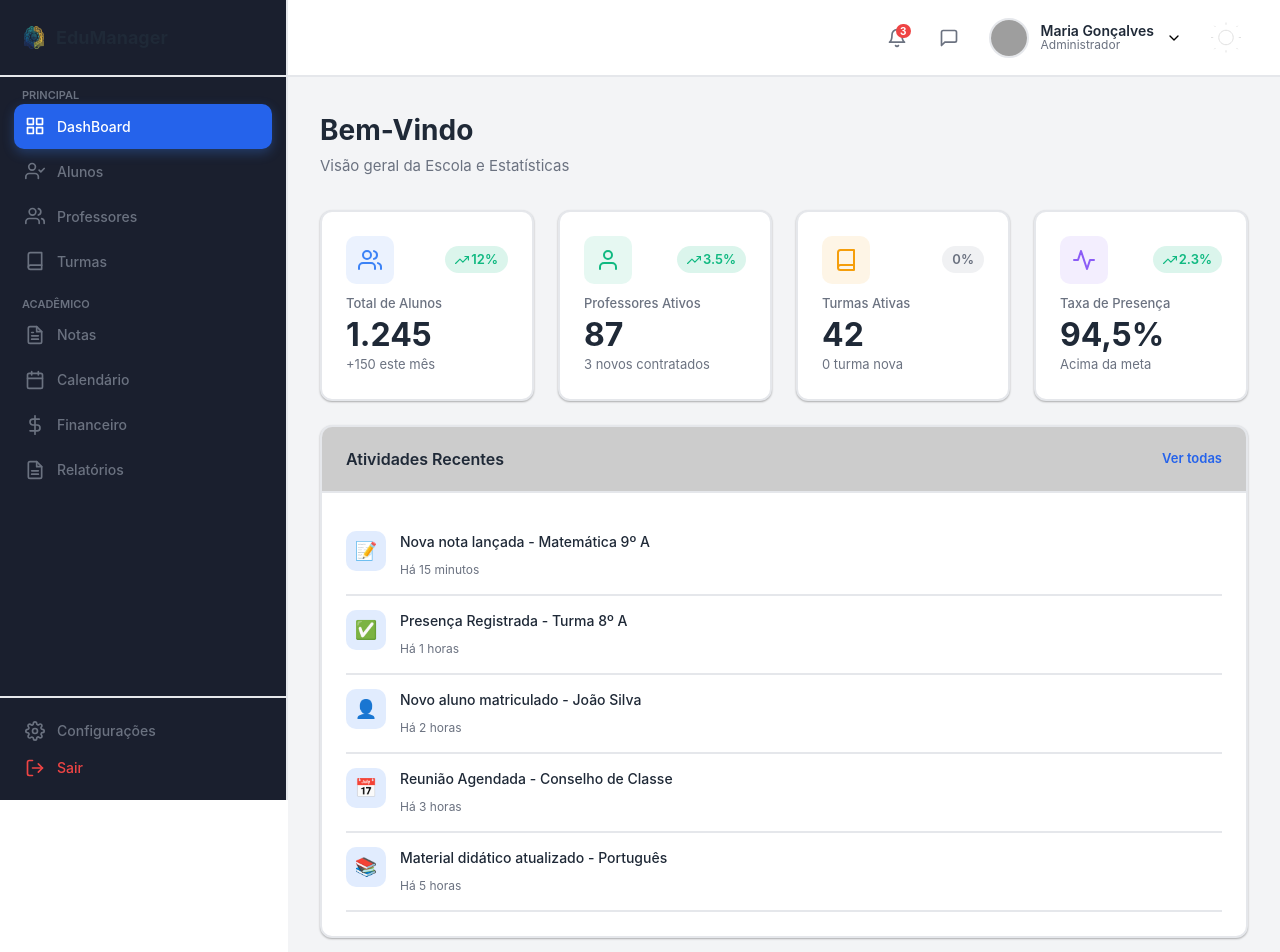
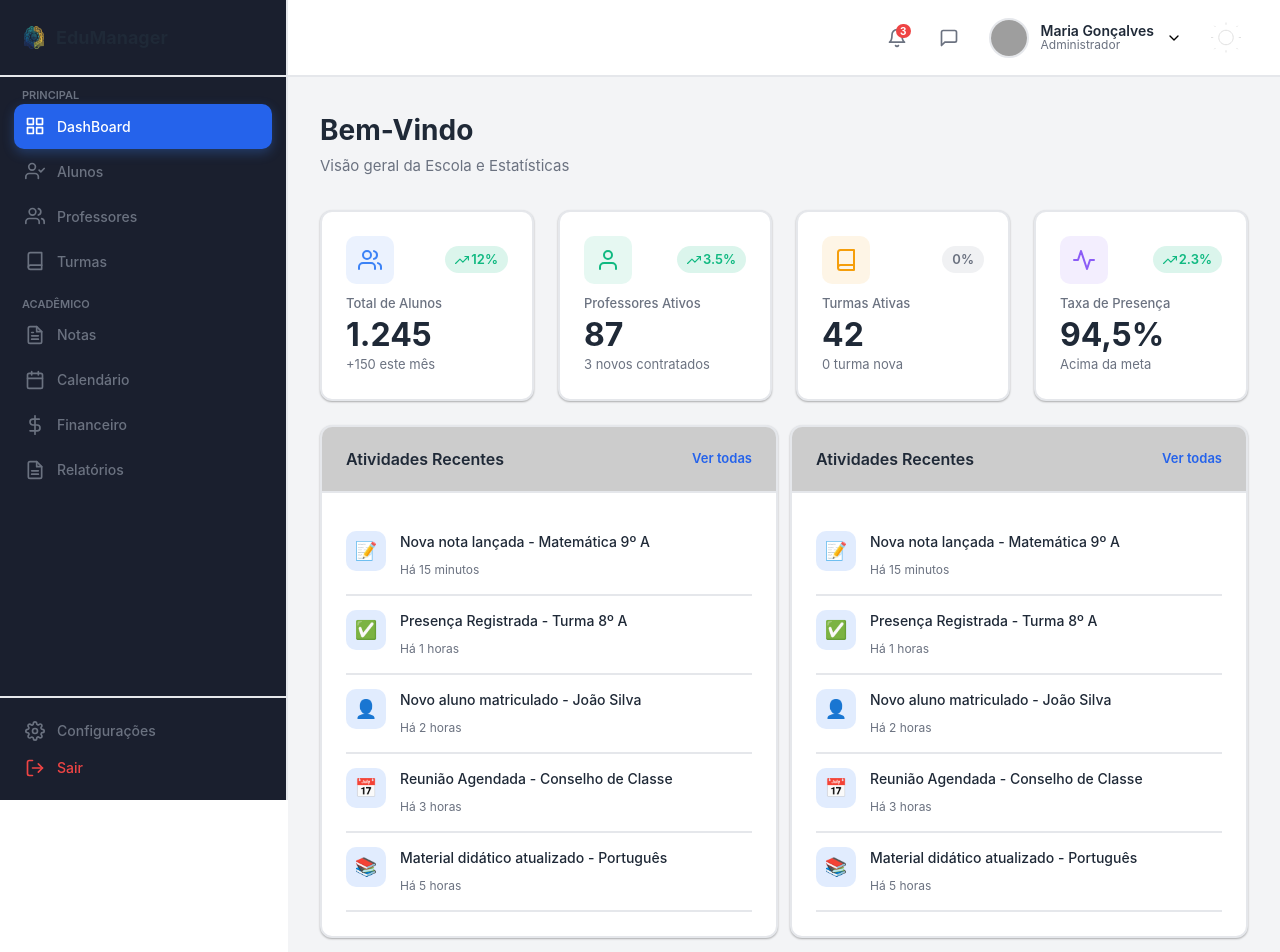
Before and after one commit to DevPeress/EduConnect-Web, a React (Vite) app: page /admin in a window 1280 px wide. Shown: the top 952 px of the page. Built offline with nearby package versions, Linux system fonts and the light colour scheme; grey boxes are pictures that could not be loaded.

Commit message:
Componetizando Atividades e Calendario

```diff
--- /dev/null
+++ b/src/components/Administracao/TabelasAdmin/AtividadesAdmin/index.tsx
@@ -0,0 +1,34 @@
+import { Link } from "react-router-dom";
+import type { AtividadeType } from "../../../../types/types";
+import TabelasAdmin from "..";
+
+const AtividadesRecentesAdmin = ({ atividades }: { atividades: AtividadeType[] }) => {
+  return (
+    <div
+      className="bg-(--bg-card) border-2 border-(--border-color) rounded-xl overflow-hidden "
+      style={{ boxShadow: "0 1px 2px rgba(0, 0, 0, 0.3)" }}
+    >
+      <div
+        className="py-5 px-6 border-b-2 border-b-(--border-color) flex justify-between items-center"
+        style={{ background: "rgba(0, 0, 0, 0.2)" }}
+      >
+        <h2 className="text-[16px] font-semibold text-(--text-primary)">
+          Atividades Recentes
+        </h2>
+        <Link
+          to={""}
+          className="text-(--primary-color) text-[13px] font-semibold"
+        >
+          Ver todas
+        </Link>
+      </div>
+      <div className="p-6">
+        {atividades.map((item, index) => (
+          <TabelasAdmin key={index} valores={item} />
+        ))}
+      </div>
+    </div>
+  );
+};
+
+export default AtividadesRecentesAdmin;
--- /dev/null
+++ b/src/components/Administracao/TabelasAdmin/CalendarioAdmin/index.tsx
@@ -0,0 +1,34 @@
+import { Link } from "react-router-dom";
+import type { AtividadeType } from "../../../../types/types";
+import TabelasAdmin from "..";
+
+const CalendarioAdmin = ({ atividades }: { atividades: AtividadeType[] }) => {
+  return (
+    <div
+      className="bg-(--bg-card) border-2 border-(--border-color) rounded-xl overflow-hidden "
+      style={{ boxShadow: "0 1px 2px rgba(0, 0, 0, 0.3)" }}
+    >
+      <div
+        className="py-5 px-6 border-b-2 border-b-(--border-color) flex justify-between items-center"
+        style={{ background: "rgba(0, 0, 0, 0.2)" }}
+      >
+        <h2 className="text-[16px] font-semibold text-(--text-primary)">
+          Atividades Recentes
+        </h2>
+        <Link
+          to={""}
+          className="text-(--primary-color) text-[13px] font-semibold"
+        >
+          Ver todas
+        </Link>
+      </div>
+      <div className="p-6">
+        {atividades.map((item, index) => (
+          <TabelasAdmin key={index} valores={item} />
+        ))}
+      </div>
+    </div>
+  );
+};
+
+export default CalendarioAdmin;
--- a/src/paginas/Administracao/Inicio/index.tsx
+++ b/src/paginas/Administracao/Inicio/index.tsx
@@ -3,8 +3,8 @@ import CardsAdmin from "../../../components/Administracao/CardsAdmin";
 import Header from "../../../components/Header";
 import type { AtividadeType, CardsAdminType } from "../../../types/types";
 import AsideAdmin from "../../../components/Administracao/Aside";
-import TabelasAdmin from "../../../components/Administracao/TabelasAdmin";
-import { Link } from "react-router-dom";
+import AtividadesRecentesAdmin from "../../../components/Administracao/TabelasAdmin/AtividadesAdmin";
+import CalendarioAdmin from "../../../components/Administracao/TabelasAdmin/CalendarioAdmin";
 
 const InicioAdm = () => {
   const [dados] = useState<CardsAdminType[]>([
@@ -46,30 +46,9 @@ const InicioAdm = () => {
           </div>
 
           <div className="grid grid-cols-[repeat(auto-fit,minmax(450px,1fr))] gap-3 mb-6">
-            <div
-              className="bg-(--bg-card) border-2 border-(--border-color) rounded-xl overflow-hidden "
-              style={{ boxShadow: "0 1px 2px rgba(0, 0, 0, 0.3)" }}
-            >
-              <div
-                className="py-5 px-6 border-b-2 border-b-(--border-color) flex justify-between items-center"
-                style={{ background: "rgba(0, 0, 0, 0.2)" }}
-              >
-                <h2 className="text-[16px] font-semibold text-(--text-primary)">
-                  Atividades Recentes
-                </h2>
-                <Link
-                  to={""}
-                  className="text-(--primary-color) text-[13px] font-semibold"
-                >
-                  Ver todas
-                </Link>
-              </div>
-              <div className="p-6">
-                {atividades.map((item, index) => (
-                  <TabelasAdmin key={index} valores={item} />
-                ))}
-              </div>
-            </div>
+            <AtividadesRecentesAdmin atividades={atividades} />
+
+            <CalendarioAdmin atividades={atividades} />
           </div>
         </div>
       </main>
```
